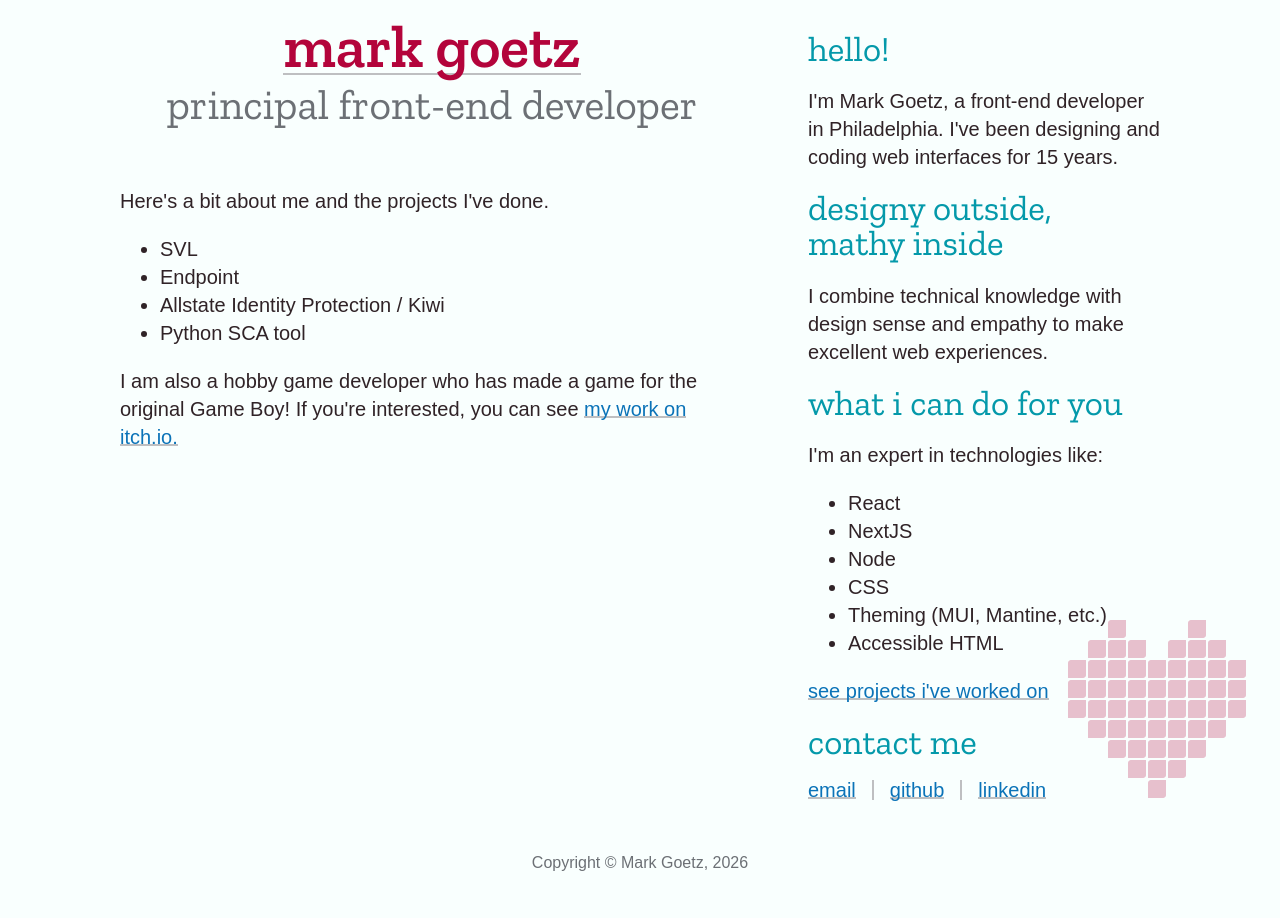
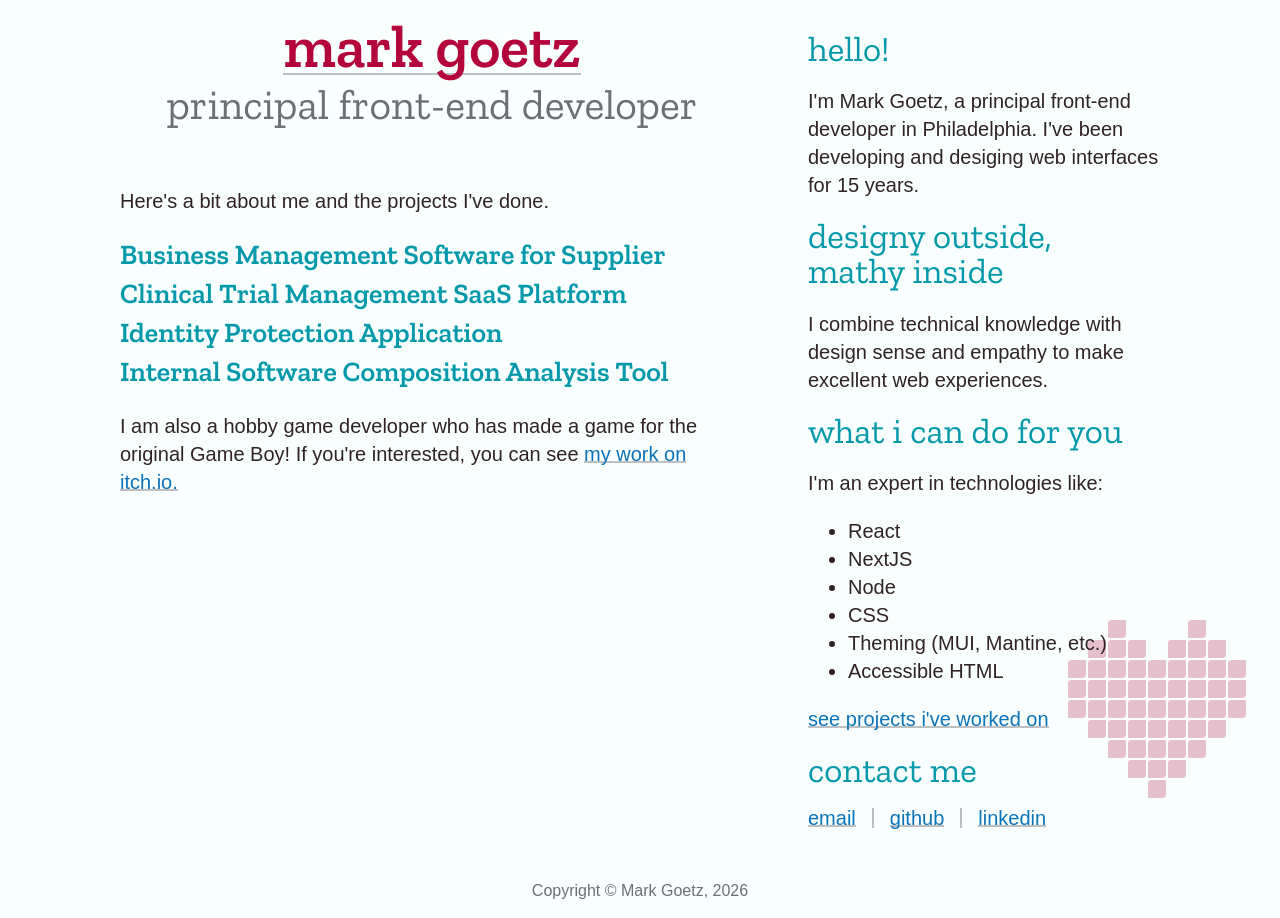
Before and after one commit to markgoetz/portfolio, an Astro site: page /about-me in a window 1280 px wide. Before the commit the page ends 890 px from the top, so only its background shows below. Built offline with nearby package versions, Linux system fonts and the light colour scheme; Astro itself is replaced by a stand-in of ours; a web font is replaced by a local one.

Commit message:
Update styling

```diff
--- a/src/components/AboutMe.astro
+++ b/src/components/AboutMe.astro
@@ -1,11 +1,31 @@
+<style>
+  ul {
+    list-style-type: none;
+    padding: 0;
+  }
+</style>
 
 <div>
   <p>Here's a bit about me and the projects I've done.</p>
   <ul>
-    <li>SVL</li>
-    <li>Endpoint</li>
-    <li>Allstate Identity Protection / Kiwi</li>
-    <li>Python SCA tool</li>
+    <li>
+      <h2 class="heading-2">Business Management Software for Supplier</h2>
+    </li>
+    <li>
+      <h2 class="heading-2">Clinical Trial Management SaaS Platform</h2>
+    </li>
+    <li>
+      <h2 class="heading-2">Identity Protection Application</h2>
+    </li>
+    <li>
+      <h2 class="heading-2">Internal Software Composition Analysis Tool</h2>
+    </li>
   </ul>
-  <p>I am also a hobby game developer who has made a game for the original Game Boy!  If you're interested, you can see <a href="https://nerdatwork.itch.io/" target="_blank" rel="noreferer noopener">my work on itch.io.</a></p>
+  <p>
+    I am also a hobby game developer who has made a game for the original Game
+    Boy! If you're interested, you can see <a
+      href="https://nerdatwork.itch.io/"
+      target="_blank"
+      rel="noreferer noopener">my work on itch.io.</a>
+  </p>
 </div>
--- a/src/components/shared/Aside.astro
+++ b/src/components/shared/Aside.astro
@@ -37,8 +37,8 @@
 <div class="aside">
   <h2>Hello!</h2>
   <p>
-    I'm Mark Goetz, a front-end developer in Philadelphia. I've been designing
-    and coding web interfaces for 15 years.
+    I'm Mark Goetz, a principal front-end developer in Philadelphia. I've been developing
+    and desiging web interfaces for 15 years.
   </p>
 
   <h2>Designy outside,<br />mathy inside</h2>
```
